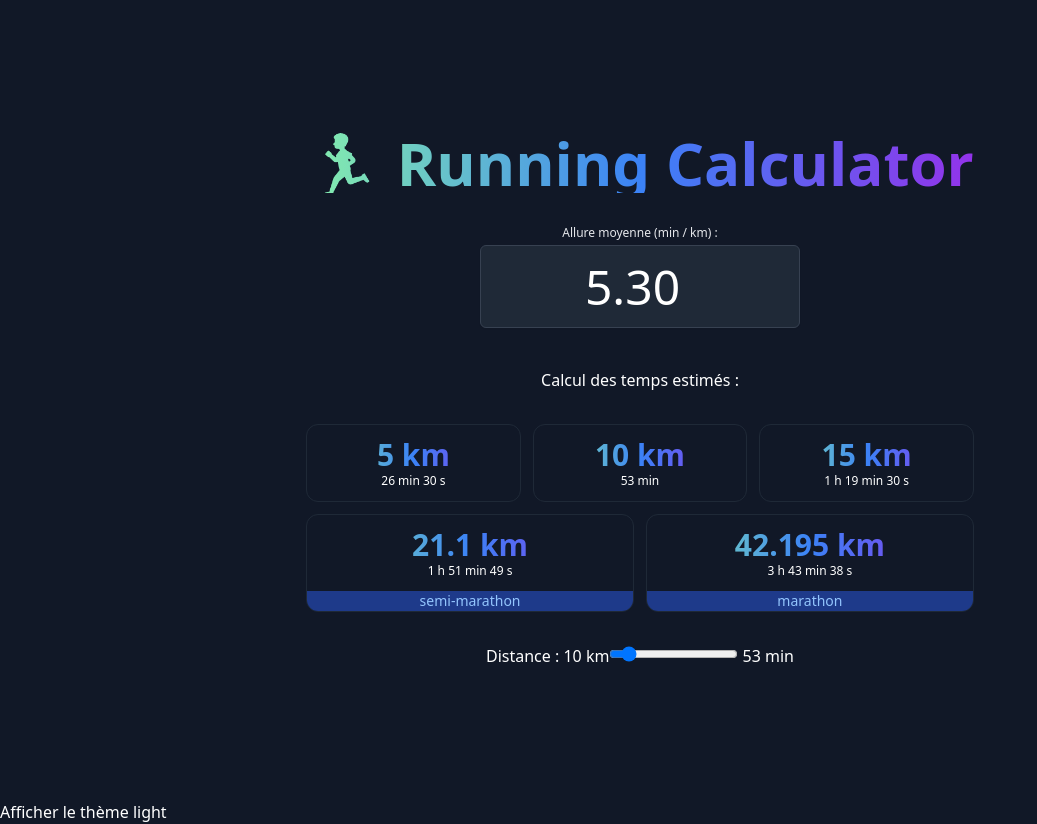
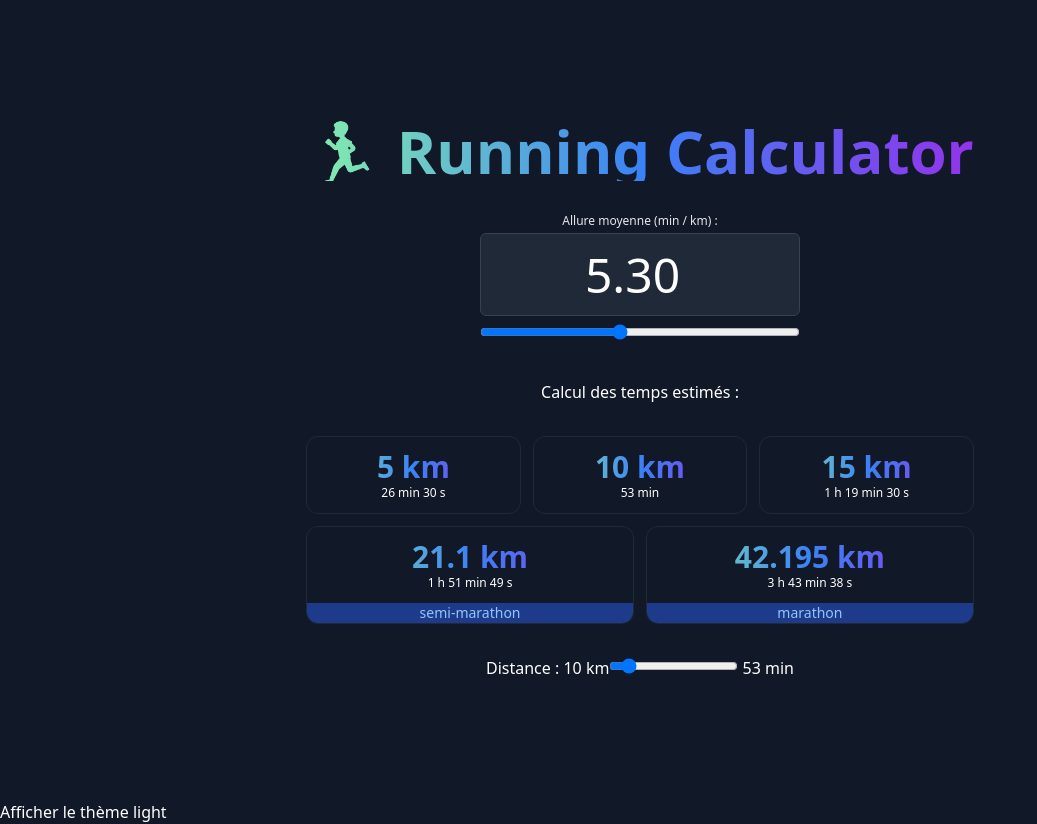
Before and after one commit to estitpab/running-calculator, a React (Vite) app: page / in a window 1280 px wide. Shown: the whole page, without its empty margins (0-1037 px from the left). Built offline with nearby package versions, Linux system fonts and the light colour scheme.

Commit message:
Add input range on pace selector

```diff
--- a/src/components/Calculator.tsx
+++ b/src/components/Calculator.tsx
@@ -4,7 +4,7 @@ import TimeBlock from "./TimeBlock";
 import SlideBlock from "./SlideBlock";
 import PaceSelector from "./PaceSelector";
 
-const DEFAULT_PACE = 5.3;
+const DEFAULT_PACE = 5.30;
 
 const Calculator = () => {
   const [pace, setPace] = useState(DEFAULT_PACE.toFixed(2));
--- a/src/components/PaceSelector.tsx
+++ b/src/components/PaceSelector.tsx
@@ -31,9 +31,19 @@ const PaceSelector = ({ pace, setPace }: Props) => {
           step="0.01"
           onChange={handlePaceChange}
           value={pace}
-          className={`text-center text-5xl mb-10 mt-1 w-full rounded-md shadow-sm border-gray-700 ${clsx(
+          className={`text-center text-5xl mb-2 mt-1 w-full rounded-md shadow-sm border-gray-700 ${clsx(
             lightTheme ? "bg-gray-200 text-gray-900" : "bg-gray-800 text-white"
           )}`}
+        />
+        <input
+          type="range"
+          name="pace"
+          min="4.00"
+          max="7.00"
+          step="0.01"
+          value={pace}
+          onChange={handlePaceChange}
+          className=" w-full mb-10"
         />
       </label>
     </div>
```
